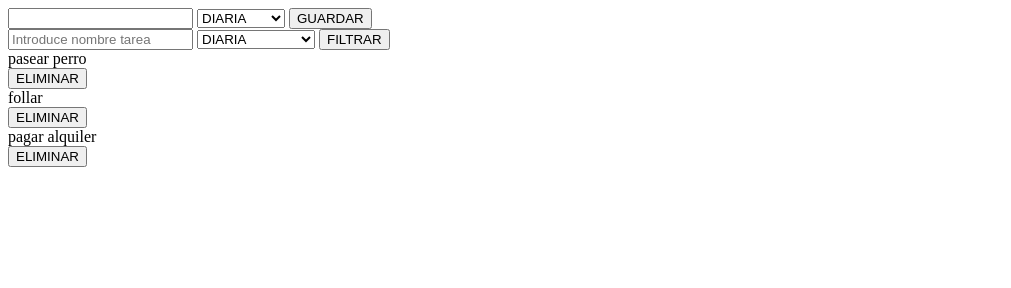
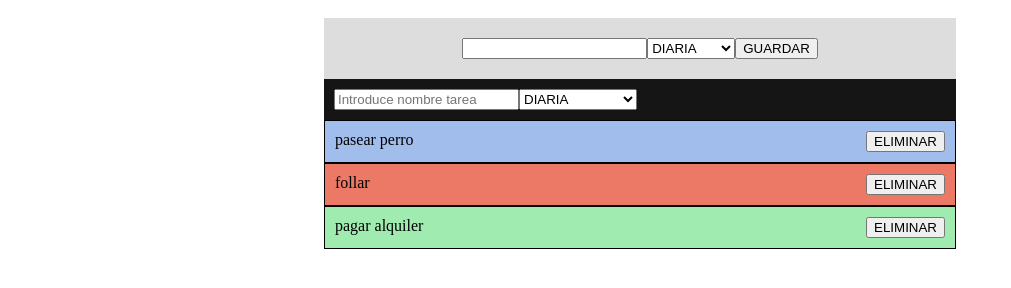
Before and after one commit to SERGI8512/practica_todo, a plain HTML site: page practica_todo/index.html in a window 1280 px wide. Shown: the whole page, without its empty margins (0-1011 px from the left). Drawn offline with Linux system fonts and the light colour scheme.

Commit message:
estilos y repaso codigo

```diff
--- a/practica_todo/css/style.css
+++ b/practica_todo/css/style.css
@@ -0,0 +1,35 @@
+.container{
+  margin: auto;
+  width: 50%;
+  padding: 10px;
+}
+
+.flex-container-form {
+  display: flex;
+  background-color: #dddddd;
+  padding: 20px;
+  justify-content: center;
+}
+
+.flex-container-filter {
+  display: flex;
+  background-color: #161515;
+  padding: 10px;
+  color: white;
+}
+
+.flex-container-tareas{
+  display: flex;
+  padding: 10px;
+  justify-content: space-between;
+  border: 1px solid black;
+}
+.tomato{
+   background-color: #eb7965;
+}
+.skyblue{
+    background-color: #a0bdec;
+}
+.green{
+   background-color: #a0ecb0;
+}
--- a/practica_todo/index.html
+++ b/practica_todo/index.html
@@ -7,14 +7,11 @@
     <meta name="viewport" content="width=device-width, initial-scale=1.0">
     <title>Practica - TODO</title>
     <link rel="stylesheet" href="css/style.css">
-
 </head>
 
 <body>
-
-
-    <div>
-        <div id="sectionForm">
+    <div class="container">
+        <div class="flex-container-form" id="sectionForm">
             <input id="inputForm" type="text">
             <select id="selectForm" name="select">
                 <option value="diaria" selected>DIARIA</option>
@@ -23,27 +20,18 @@
             </select>
             <button id="btn" onclick="createForm()">GUARDAR</button>
         </div>
-        <div>
-            <input type="text" id="inputFilter" placeholder="Introduce nombre tarea">
-            <select id="selectTarea" name="Seleccionar Prioridad">
+        <div class="flex-container-filter">
+            <input type="text" id="inputFilter" placeholder="Introduce nombre tarea" onchange="filtrarTareas()">
+            <select id="selectTarea" name="Seleccionar Prioridad" onchange="filtrarTareas()">
                 <option value="" selected>SELECCIONAR</option>
                 <option value="diaria" selected>DIARIA</option>
                 <option value="urgente">URGENTE</option>
                 <option value="mensual">MENSUAL</option>
             </select>
-            <button id="btnFiltrar" onclick="filtrarTareas()">FILTRAR</button>
         </div>
         <div id="sectionTareas">
-            <!-- <article>TAREA1
-        <button id="btnDelet" onclick="">ELIMINAR</button>
-    </article>
-    <article>TAREA2</article>
-    <article>TAREA3</article>
- -->
         </div>
     </div>
-
-
     <script src="js/logic.js"></script>
 </body>
 
--- a/practica_todo/js/logic.js
+++ b/practica_todo/js/logic.js
@@ -3,21 +3,16 @@ let sectionTareas = document.querySelector('#sectionTareas');
 let sectionForm = document.querySelector('#sectionForm');
 
 tareas = [
-    {
-        idTarea: 0, titulo: "pasear perro", prioridad: "diaria"
-    },
-    {
-        idTarea: 1, titulo: "follar", prioridad: "urgente"
-    },
-    {
-        idTarea: 2, titulo: "pagar alquiler", prioridad: "urgente"
-    }
+    { idTarea: 0, titulo: "pasear perro", prioridad: "diaria", color: "skyblue" },
+    { idTarea: 1, titulo: "follar", prioridad: "urgente", color: "tomato" },
+    { idTarea: 2, titulo: "pagar alquiler", prioridad: "mensual", color: "green" }
 ]
 
-function printTareas() {
-    tareas.forEach(tarea => (
-        sectionTareas.innerHTML += `<article>${tarea.titulo}</article>
-        <button id="btnDelet" onclick="deleteTarea(${tarea.idTarea})">ELIMINAR</button>`
+function printTareas(printTareas) {
+    sectionTareas.innerHTML = ""
+    printTareas.forEach(tarea => (
+        sectionTareas.innerHTML += `<article class="flex-container-tareas ${tarea.color}">${tarea.titulo}
+        <button id="btnDelet" onclick="deleteTarea(${tarea.idTarea})">ELIMINAR</button></article>`
     ))
 }
 
@@ -27,23 +22,14 @@ function createForm() {
 
     let nuevaTarea = { idTarea: (tareas[tareas.length - 1] ? tareas[tareas.length - 1].idTarea + 1 : 1), titulo: inputForm.value, prioridad: selectForm.value }
     tareas.push(nuevaTarea)
-    sectionTareas.innerHTML = ""
-    tareas.forEach(tarea => (
-        sectionTareas.innerHTML += `<article>${tarea.titulo}</article>
-        <button id="btnDelet" onclick="deleteTarea(${tarea.idTarea})">ELIMINAR</button>`
-    ))
+    printTareas(tareas)
 }
 
 function deleteTarea(idTarea) {
-
     let tarea = tareas.find(tarea => tarea.idTarea === idTarea);
     positionTarea = tareas.indexOf(tarea)
     tareas.splice(positionTarea, 1)
-    sectionTareas.innerHTML = ""
-    tareas.forEach(tarea => (
-        sectionTareas.innerHTML += `<article>${tarea.titulo}</article>
-    <button id="btnDelet" onclick="deleteTarea(${tarea.idTarea})">ELIMINAR</button>`
-    ))
+    printTareas(tareas)
 }
 
 function filtrarTareas() {
@@ -52,10 +38,7 @@ function filtrarTareas() {
     let tareasFiltradas = tareas.filter(tarea => tarea.prioridad.includes(selectFiltroValue));
     tareasFiltradas = tareasFiltradas.filter(tarea => tarea.titulo.includes(inputFiltroValue));
 
-    sectionTareas.innerHTML = ""
-    tareasFiltradas.forEach(tarea => (
-        sectionTareas.innerHTML += `<article>${tarea.titulo}</article>
-    <button id="btnDelet" onclick="deleteTarea(${tarea.idTarea})">ELIMINAR</button>`
-    ))
+    printTareas(tareasFiltradas)
 }
-printTareas();
+
+printTareas(tareas);
```
